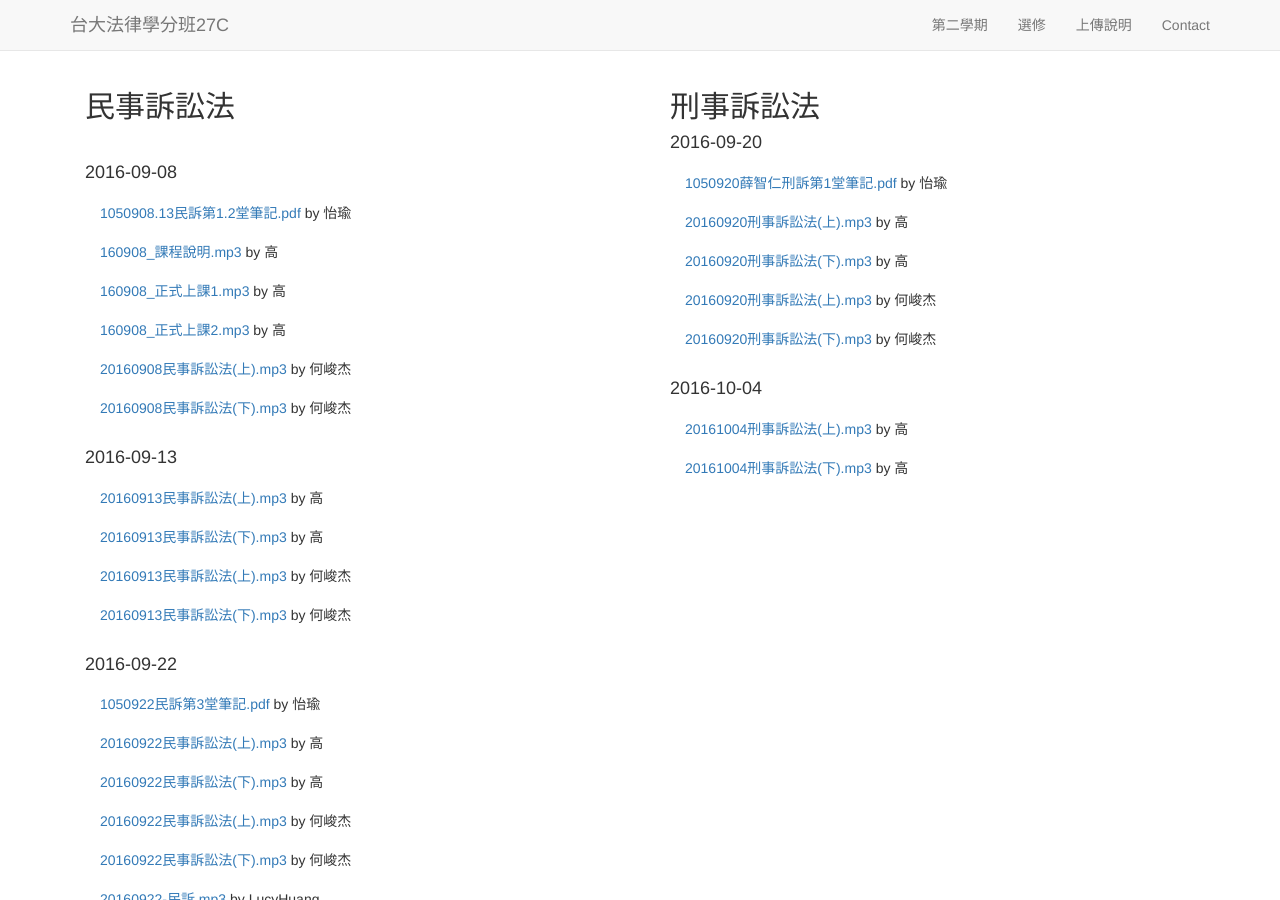
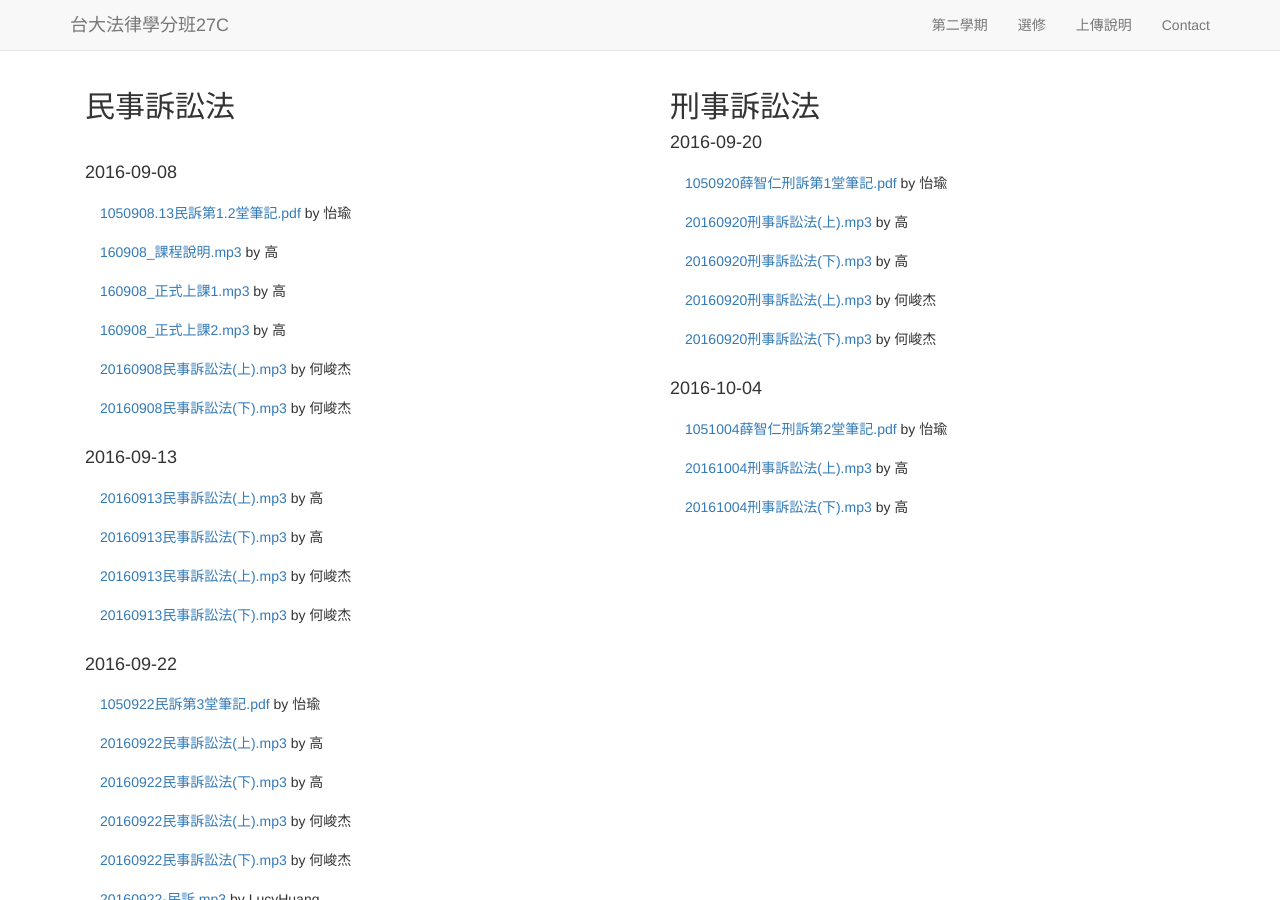
Before and after one commit to maxmilian/ntu_specs_law, a Jekyll site: the page built from semester2/index.html, in a window 1280 px wide and 900 px high. Built offline with Jekyll 4.4.1, drawn with Linux system fonts in a browser that asks for light colours; nearby versions of some CDN libraries.

Commit message:
add criminal_procedure note 2

```diff
--- a/semester2/index.html
+++ b/semester2/index.html
@@ -55,6 +55,7 @@
       </ul>
       <h4>2016-10-04</h4>
       <ul class="list-group">
+          <li class="list-group-item"><a href="/ntu_specs_law/semester2/criminal_procedure/doc/criminal_procedure_2.pdf">1051004薛智仁刑訴第2堂筆記.pdf</a> by 怡瑜</li>
           <li class="list-group-item"><a href="{{ site.file_semester2 }}/records/criminal_procedure/Kao_2_1.mp3">20161004刑事訴訟法(上).mp3</a> by 高</li>
           <li class="list-group-item"><a href="{{ site.file_semester2 }}/records/criminal_procedure/Kao_2_2.mp3">20161004刑事訴訟法(下).mp3</a> by 高</li>
       </ul>
```
Also changed, not shown: 1 other file.
